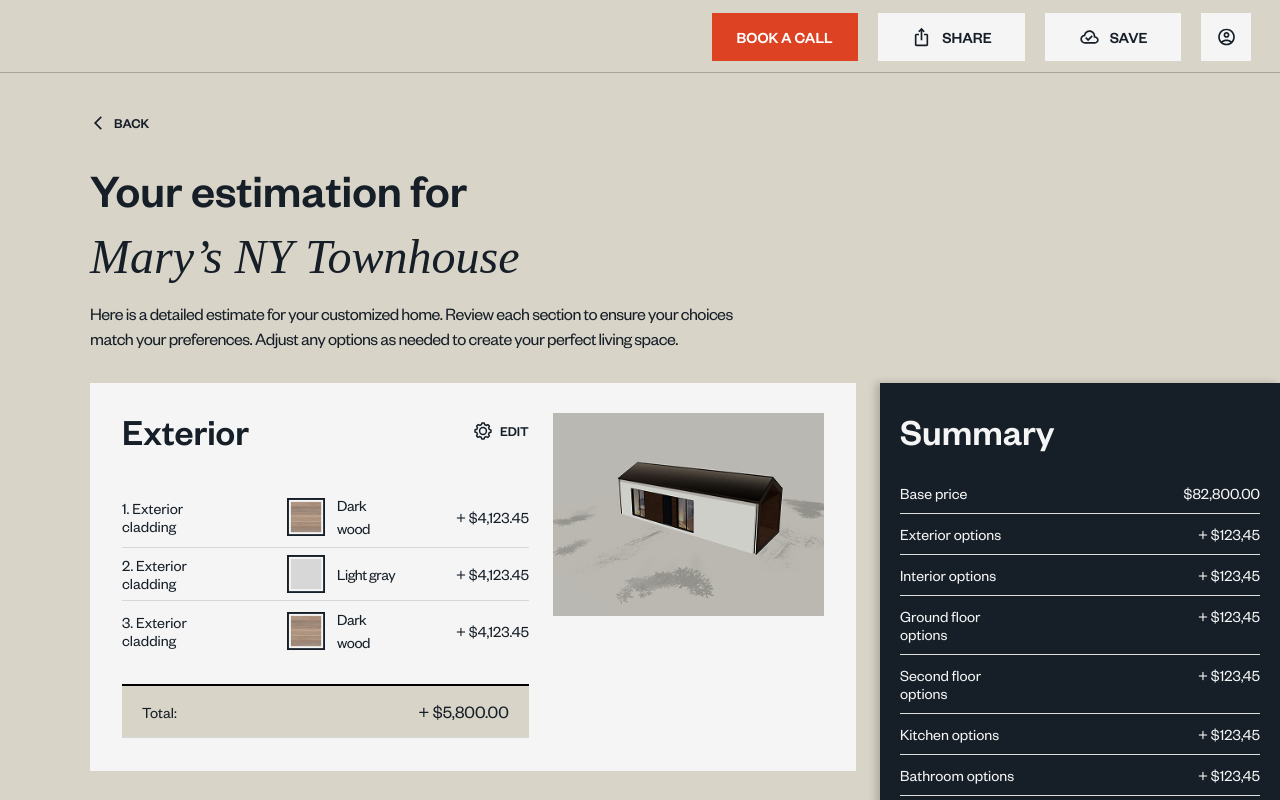
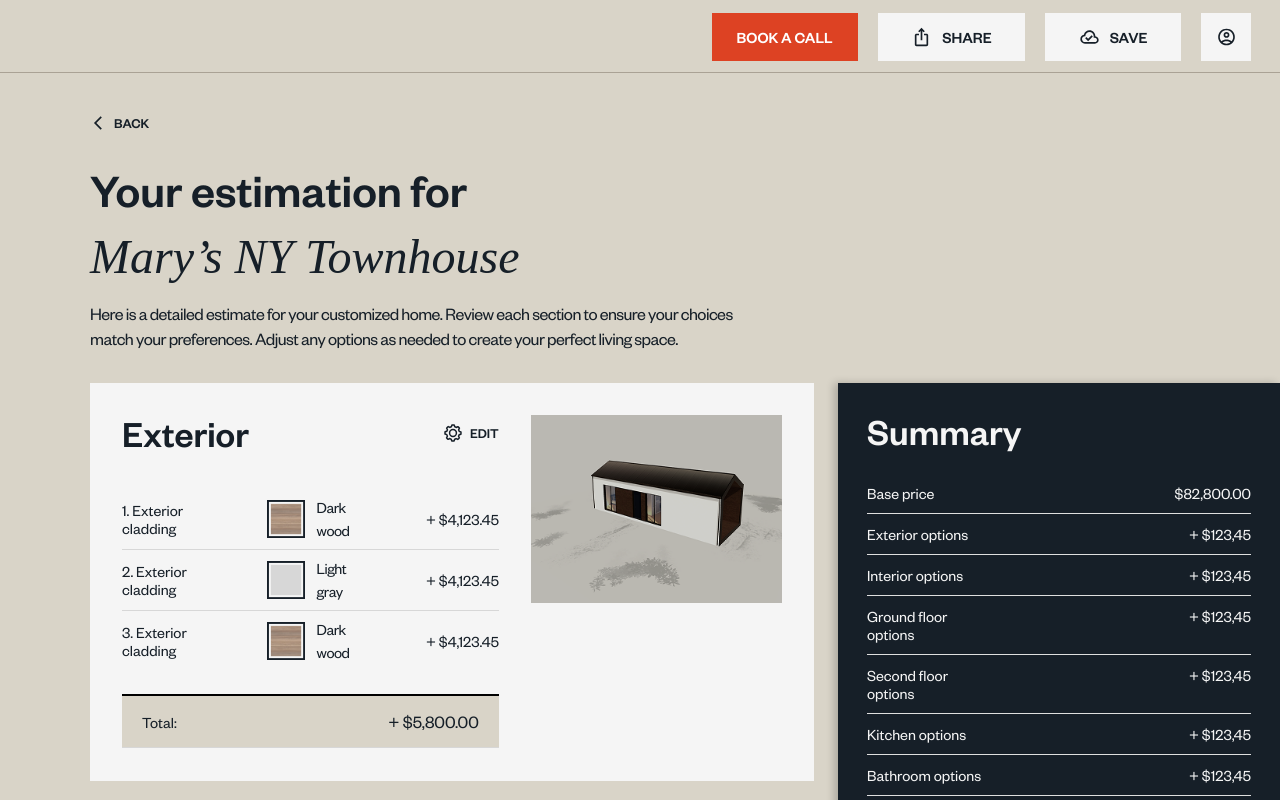
Before and after one commit to Alozi/split-test-task, a Next.js app: page / in a window 1280 px wide. Shown: the top 800 px of the page. Built offline with nearby package versions, Linux system fonts and the light colour scheme.

Commit message:
Change styles a little for pages and common components

```diff
--- /dev/null
+++ b/app/book-a-call/page.module.scss
@@ -0,0 +1,3 @@
+.main {
+  padding: 40px 120px;
+}
--- /dev/null
+++ b/app/profile/page.module.scss
@@ -0,0 +1,3 @@
+.main {
+  padding: 40px 120px;
+}
--- /dev/null
+++ b/app/save/page.module.scss
@@ -0,0 +1,3 @@
+.main {
+  padding: 40px 120px;
+}
--- /dev/null
+++ b/app/share/page.module.scss
@@ -0,0 +1,3 @@
+.main {
+  padding: 40px 120px;
+}
--- a/components/cart/cart.module.scss
+++ b/components/cart/cart.module.scss
@@ -3,13 +3,13 @@
 
 .wrapper {
   overflow-y: auto;
-  padding: 30px 29px 32px;
+
   position: fixed;
   top: 0;
   right: 0;
   bottom: 0;
   width: 80vw;
-  max-width: 400px;
+  // max-width: 400px;
   padding: 30px 20px;
   background-color: variables.$bg-dark-color;
   box-shadow: -4px 0 8px rgba(0, 0, 0, 0.2);
@@ -26,6 +26,10 @@
     opacity: 1;
     visibility: visible;
     pointer-events: auto;
+  }
+
+  @include mixins.respond-up(md) {
+    padding: 30px 29px 32px;
   }
 
   @include mixins.respond-up(lg) {
--- a/components/exterior/exterior.module.scss
+++ b/components/exterior/exterior.module.scss
@@ -10,7 +10,8 @@
   padding: 20px 24px;
 
   @include mixins.respond-up(md) {
-    padding: 30px 32px 33px;
+    padding: 32px 32px 33px;
+    gap: 32px;
   }
 
   @include mixins.respond-up(xl) {
```
Also changed, not shown: app/book-a-call/page.js (+7 -1 lines), app/profile/page.js (+7 -1 lines), app/save/page.js (+7 -1 lines), app/share/page.js (+7 -1 lines).
